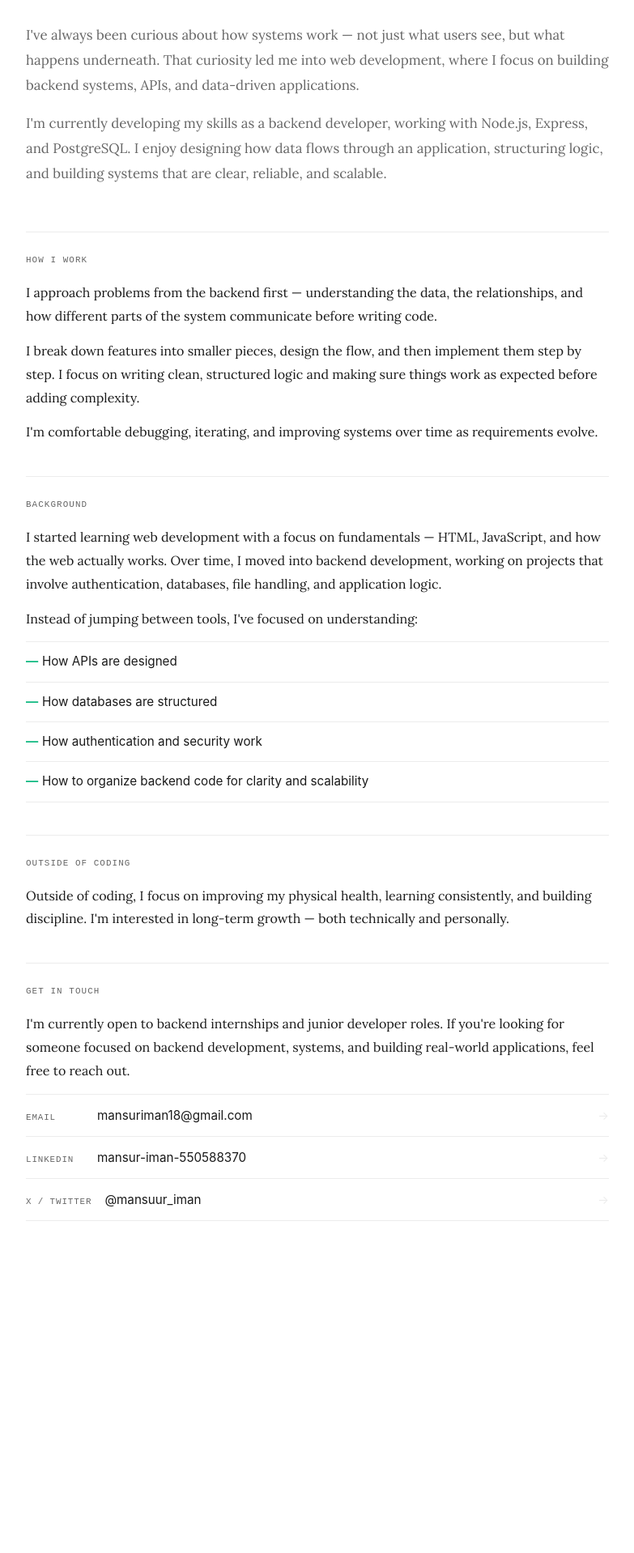
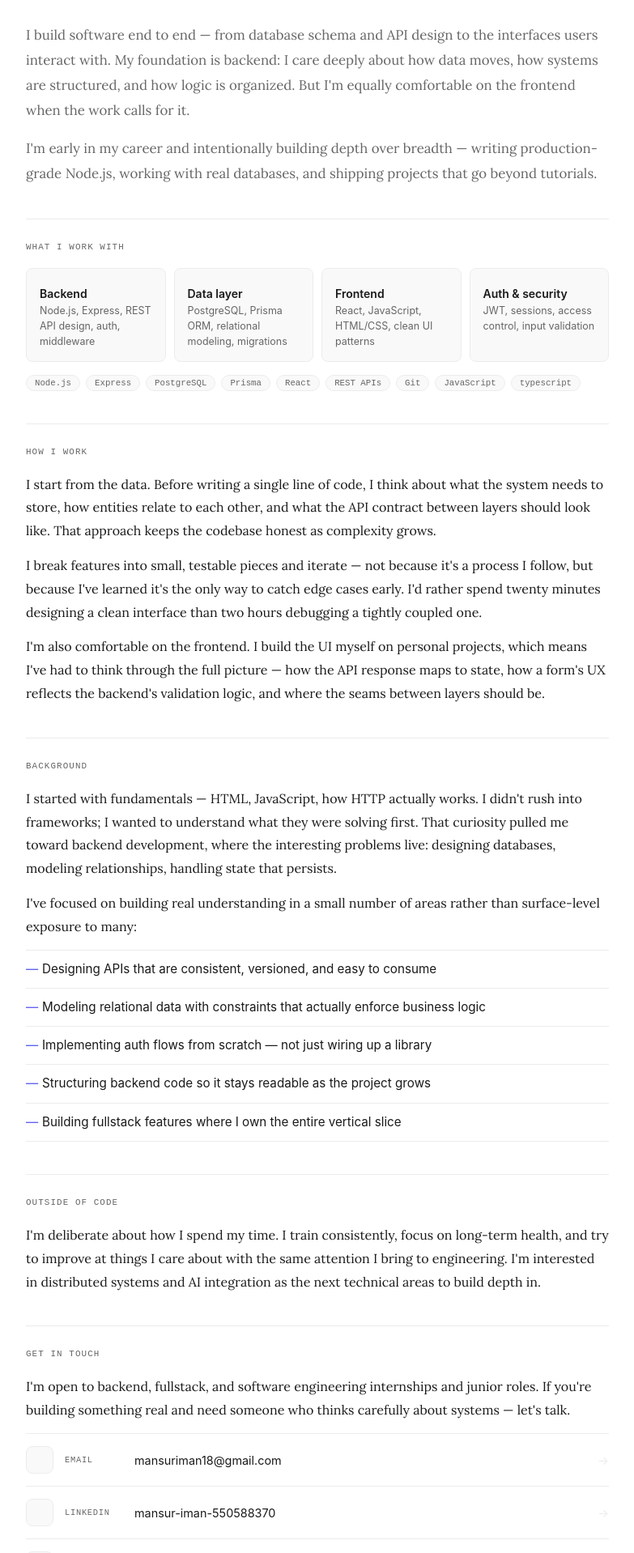
Before and after one commit to mansuur-iman/dev-portfolio, a React (Vite) app: page /about in a window 1280 px wide. Shown: the part 280-2198 px from the top of the page at 81% size, without its empty margins (248-1031 px from the left). Before the commit the page ends 1924 px from the top, so only its background shows below. Built offline with nearby package versions, Linux system fonts and the light colour scheme.

Commit message:
update: updated the about page design to include stack

```diff
--- a/src/index.css
+++ b/src/index.css
@@ -5,17 +5,7 @@
   --text-muted: #666666;
   --border-color: #ececec;
   --nav-bg: rgba(255, 255, 255, 0.8);
-}
-
-@media (prefers-color-scheme: dark) {
-  :root {
-    --bg-color: #000000;
-    --bg-subtle: #111111;
-    --text-main: #eeeeee;
-    --text-muted: #a0a0a0;
-    --border-color: #222222;
-    --nav-bg: rgba(0, 0, 0, 0.8);
-  }
+  --accent: #6366f1;
 }
 
 body {
@@ -37,9 +27,3 @@ img {
   height: auto;
   transition: opacity 0.3s ease;
 }
-
-@media (prefers-color-scheme: dark) {
-  img {
-    opacity: 0.9;
-  }
-}
--- a/src/pages/About.jsx
+++ b/src/pages/About.jsx
@@ -1,105 +1,211 @@
 import styles from "./About.module.css";
 
 export default function About() {
+  const skills = [
+    {
+      icon: "ti-server",
+      title: "Backend",
+      desc: "Node.js, Express, REST API design, auth, middleware",
+    },
+    {
+      icon: "ti-database",
+      title: "Data layer",
+      desc: "PostgreSQL, Prisma ORM, relational modeling, migrations",
+    },
+    {
+      icon: "ti-layout-2",
+      title: "Frontend",
+      desc: "React, JavaScript, HTML/CSS, clean UI patterns",
+    },
+    {
+      icon: "ti-shield-lock",
+      title: "Auth & security",
+      desc: "JWT, sessions, access control, input validation",
+    },
+  ];
+
+  const stack = [
+    "Node.js",
+    "Express",
+    "PostgreSQL",
+    "Prisma",
+    "React",
+    "REST APIs",
+    "Git",
+    "JavaScript",
+    "typescript",
+  ];
+
+  const contacts = [
+    {
+      icon: "ti-mail",
+      label: "Email",
+      value: "mansuriman18@gmail.com",
+      href: "mailto:mansuriman18@gmail.com",
+    },
+    {
+      icon: "ti-brand-linkedin",
+      label: "LinkedIn",
+      value: "mansur-iman-550588370",
+      href: "https://www.linkedin.com/in/mansur-iman-550588370/",
+    },
+    {
+      icon: "ti-brand-x",
+      label: "X / Twitter",
+      value: "@mansuur_iman",
+      href: "https://x.com/mansuur_iman",
+    },
+  ];
+
   return (
     <div className={styles.container}>
       <section className={styles.intro}>
         <p className={styles.eyebrow}>About</p>
         <h1 className={styles.title}>
-          Builder, problem-solver, backend-focused.
+          Fullstack engineer.
+          <br />
+          Backend-first thinker.
         </h1>
         <p className={styles.lead}>
-          I've always been curious about how systems work — not just what users
-          see, but what happens underneath. That curiosity led me into web
-          development, where I focus on building backend systems, APIs, and
-          data-driven applications.
+          I build software end to end — from database schema and API design to
+          the interfaces users interact with. My foundation is backend: I care
+          deeply about how data moves, how systems are structured, and how logic
+          is organized. But I'm equally comfortable on the frontend when the
+          work calls for it.
         </p>
         <p className={styles.lead}>
-          I'm currently developing my skills as a backend developer, working
-          with Node.js, Express, and PostgreSQL. I enjoy designing how data
-          flows through an application, structuring logic, and building systems
-          that are clear, reliable, and scalable.
+          I'm early in my career and intentionally building depth over breadth —
+          writing production-grade Node.js, working with real databases, and
+          shipping projects that go beyond tutorials.
         </p>
       </section>
 
+      <hr className={styles.divider} />
+
+      <section className={styles.section}>
+        <h2 className={styles.sectionLabel}>What I work with</h2>
+        <div className={styles.skillsGrid}>
+          {skills.map((s) => (
+            <div key={s.title} className={styles.skillCard}>
+              <i
+                className={`ti ${s.icon} ${styles.skillIcon}`}
+                aria-hidden="true"
+              />
+              <p className={styles.skillTitle}>{s.title}</p>
+              <p className={styles.skillDesc}>{s.desc}</p>
+            </div>
+          ))}
+        </div>
+        <div className={styles.stackRow}>
+          {stack.map((t) => (
+            <span key={t} className={styles.pill}>
+              {t}
+            </span>
+          ))}
+        </div>
+      </section>
+
+      <hr className={styles.divider} />
+
       <section className={styles.section}>
         <h2 className={styles.sectionLabel}>How I work</h2>
-        <p>
-          I approach problems from the backend first — understanding the data,
-          the relationships, and how different parts of the system communicate
-          before writing code.
+        <p className={styles.body}>
+          I start from the data. Before writing a single line of code, I think
+          about what the system needs to store, how entities relate to each
+          other, and what the API contract between layers should look like. That
+          approach keeps the codebase honest as complexity grows.
         </p>
-        <p>
-          I break down features into smaller pieces, design the flow, and then
-          implement them step by step. I focus on writing clean, structured
-          logic and making sure things work as expected before adding
-          complexity.
+        <p className={styles.body}>
+          I break features into small, testable pieces and iterate — not because
+          it's a process I follow, but because I've learned it's the only way to
+          catch edge cases early. I'd rather spend twenty minutes designing a
+          clean interface than two hours debugging a tightly coupled one.
         </p>
-        <p>
-          I'm comfortable debugging, iterating, and improving systems over time
-          as requirements evolve.
+        <p className={styles.body}>
+          I'm also comfortable on the frontend. I build the UI myself on
+          personal projects, which means I've had to think through the full
+          picture — how the API response maps to state, how a form's UX reflects
+          the backend's validation logic, and where the seams between layers
+          should be.
         </p>
       </section>
 
+      <hr className={styles.divider} />
+
       <section className={styles.section}>
         <h2 className={styles.sectionLabel}>Background</h2>
-        <p>
-          I started learning web development with a focus on fundamentals —
-          HTML, JavaScript, and how the web actually works. Over time, I moved
-          into backend development, working on projects that involve
-          authentication, databases, file handling, and application logic.
+        <p className={styles.body}>
+          I started with fundamentals — HTML, JavaScript, how HTTP actually
+          works. I didn't rush into frameworks; I wanted to understand what they
+          were solving first. That curiosity pulled me toward backend
+          development, where the interesting problems live: designing databases,
+          modeling relationships, handling state that persists.
         </p>
-        <p>Instead of jumping between tools, I've focused on understanding:</p>
+        <p className={styles.body}>
+          I've focused on building real understanding in a small number of areas
+          rather than surface-level exposure to many:
+        </p>
         <ul className={styles.list}>
-          <li>How APIs are designed</li>
-          <li>How databases are structured</li>
-          <li>How authentication and security work</li>
-          <li>How to organize backend code for clarity and scalability</li>
+          <li>
+            Designing APIs that are consistent, versioned, and easy to consume
+          </li>
+          <li>
+            Modeling relational data with constraints that actually enforce
+            business logic
+          </li>
+          <li>
+            Implementing auth flows from scratch — not just wiring up a library
+          </li>
+          <li>
+            Structuring backend code so it stays readable as the project grows
+          </li>
+          <li>
+            Building fullstack features where I own the entire vertical slice
+          </li>
         </ul>
       </section>
 
+      <hr className={styles.divider} />
+
       <section className={styles.section}>
-        <h2 className={styles.sectionLabel}>Outside of coding</h2>
-        <p>
-          Outside of coding, I focus on improving my physical health, learning
-          consistently, and building discipline. I'm interested in long-term
-          growth — both technically and personally.
+        <h2 className={styles.sectionLabel}>Outside of code</h2>
+        <p className={styles.body}>
+          I'm deliberate about how I spend my time. I train consistently, focus
+          on long-term health, and try to improve at things I care about with
+          the same attention I bring to engineering. I'm interested in
+          distributed systems and AI integration as the next technical areas to
+          build depth in.
         </p>
       </section>
 
+      <hr className={styles.divider} />
+
       <section className={styles.section}>
         <h2 className={styles.sectionLabel}>Get in touch</h2>
-        <p>
-          I'm currently open to backend internships and junior developer roles.
-          If you're looking for someone focused on backend development, systems,
-          and building real-world applications, feel free to reach out.
+        <p className={styles.body}>
+          I'm open to backend, fullstack, and software engineering internships
+          and junior roles. If you're building something real and need someone
+          who thinks carefully about systems — let's talk.
         </p>
-        <div className={styles.contactLinks}>
-          <a href="mailto:mansuriman18@gmail.com" className={styles.contactRow}>
-            <span className={styles.contactLabel}>Email</span>
-            <span className={styles.contactValue}>mansuriman18@gmail.com</span>
-            <span className={styles.contactArrow}>→</span>
-          </a>
-          <a
-            href="https://www.linkedin.com/in/mansur-iman-550588370/"
-            target="_blank"
-            rel="noopener noreferrer"
-            className={styles.contactRow}
-          >
-            <span className={styles.contactLabel}>LinkedIn</span>
-            <span className={styles.contactValue}>mansur-iman-550588370</span>
-            <span className={styles.contactArrow}>→</span>
-          </a>
-          <a
-            href="https://x.com/mansuur_iman"
-            target="_blank"
-            rel="noopener noreferrer"
-            className={styles.contactRow}
-          >
-            <span className={styles.contactLabel}>X / Twitter</span>
-            <span className={styles.contactValue}>@mansuur_iman</span>
-            <span className={styles.contactArrow}>→</span>
-          </a>
+        <div className={styles.contactList}>
+          {contacts.map((c) => (
+            <a
+              key={c.label}
+              href={c.href}
+              className={styles.contactRow}
+              target={c.href.startsWith("http") ? "_blank" : undefined}
+              rel={
+                c.href.startsWith("http") ? "noopener noreferrer" : undefined
+              }
+            >
+              <div className={styles.contactIcon}>
+                <i className={`ti ${c.icon}`} aria-hidden="true" />
+              </div>
+              <span className={styles.contactLabel}>{c.label}</span>
+              <span className={styles.contactValue}>{c.value}</span>
+              <span className={styles.contactArrow}>→</span>
+            </a>
+          ))}
         </div>
       </section>
     </div>
--- a/src/pages/About.module.css
+++ b/src/pages/About.module.css
@@ -5,8 +5,9 @@
   color: var(--text-main);
 }
 
+/* ── INTRO ── */
 .intro {
-  margin-bottom: 56px;
+  margin-bottom: 40px;
 }
 
 .eyebrow {
@@ -15,7 +16,7 @@
   font-weight: 500;
   text-transform: uppercase;
   letter-spacing: 0.1em;
-  color: #10b981;
+  color: var(--accent);
   margin: 0 0 14px;
 }
 
@@ -37,10 +38,16 @@
   margin: 0 0 16px;
 }
 
+/* ── DIVIDER ── */
+.divider {
+  border: none;
+  border-top: 1px solid var(--border-color);
+  margin: 40px 0 28px;
+}
+
+/* ── SECTIONS ── */
 .section {
-  padding-top: 28px;
   margin-bottom: 40px;
-  border-top: 1px solid var(--border-color);
 }
 
 .sectionLabel {
@@ -53,7 +60,7 @@
   margin: 0 0 20px;
 }
 
-.section p {
+.body {
   font-family: "Lora", Georgia, serif;
   font-size: 1rem;
   line-height: 1.8;
@@ -61,6 +68,61 @@
   margin: 0 0 14px;
 }
 
+/* ── SKILLS GRID ── */
+.skillsGrid {
+  display: grid;
+  grid-template-columns: repeat(auto-fit, minmax(155px, 1fr));
+  gap: 10px;
+  margin-bottom: 16px;
+}
+
+.skillCard {
+  background: var(--bg-subtle);
+  border: 1px solid var(--border-color);
+  border-radius: 8px;
+  padding: 14px 16px;
+}
+
+.skillIcon {
+  font-size: 18px;
+  color: var(--text-muted);
+  display: block;
+  margin-bottom: 8px;
+}
+
+.skillTitle {
+  font-size: 0.875rem;
+  font-weight: 600;
+  color: var(--text-main);
+  margin: 0 0 4px;
+}
+
+.skillDesc {
+  font-size: 0.78rem;
+  color: var(--text-muted);
+  line-height: 1.5;
+  margin: 0;
+}
+
+/* ── STACK PILLS ── */
+.stackRow {
+  display: flex;
+  flex-wrap: wrap;
+  gap: 7px;
+}
+
+.pill {
+  font-family: var(--font-mono, monospace);
+  font-size: 0.67rem;
+  font-weight: 500;
+  padding: 3px 10px;
+  border-radius: 99px;
+  background: var(--bg-subtle);
+  border: 1px solid var(--border-color);
+  color: var(--text-muted);
+}
+
+/* ── LIST ── */
 .list {
   list-style: none;
   padding: 0;
@@ -69,7 +131,7 @@
 
 .list li {
   position: relative;
-  padding: 12px 0 12px 20px;
+  padding: 11px 0 11px 20px;
   border-bottom: 1px solid var(--border-color);
   font-size: 0.95rem;
   line-height: 1.6;
@@ -84,21 +146,21 @@
   content: "—";
   position: absolute;
   left: 0;
-  color: #10b981;
-  font-weight: 700;
+  color: var(--accent);
+  font-weight: 500;
 }
 
-.contactLinks {
+/* ── CONTACT ── */
+.contactList {
   display: flex;
   flex-direction: column;
-  margin-top: 8px;
 }
 
 .contactRow {
   display: flex;
-  align-items: baseline;
-  gap: 16px;
-  padding: 16px 0;
+  align-items: center;
+  gap: 14px;
+  padding: 15px 0;
   border-bottom: 1px solid var(--border-color);
   text-decoration: none;
   color: inherit;
@@ -108,18 +170,35 @@
   border-top: 1px solid var(--border-color);
 }
 
+.contactIcon {
+  width: 32px;
+  height: 32px;
+  border-radius: 8px;
+  background: var(--bg-subtle);
+  border: 1px solid var(--border-color);
+  display: flex;
+  align-items: center;
+  justify-content: center;
+  flex-shrink: 0;
+}
+
+.contactIcon i {
+  font-size: 15px;
+  color: var(--text-muted);
+}
+
 .contactLabel {
   font-family: var(--font-mono, monospace);
-  font-size: 0.68rem;
+  font-size: 0.65rem;
   text-transform: uppercase;
-  letter-spacing: 0.08em;
+  letter-spacing: 0.07em;
   color: var(--text-muted);
+  min-width: 72px;
   flex-shrink: 0;
-  min-width: 72px;
 }
 
 .contactValue {
-  font-size: 0.95rem;
+  font-size: 0.9rem;
   color: var(--text-main);
   flex: 1;
   transition: color 0.15s ease;
@@ -135,16 +214,21 @@
 }
 
 .contactRow:hover .contactValue {
-  color: #10b981;
+  color: var(--accent);
 }
 
 .contactRow:hover .contactArrow {
-  color: #10b981;
+  color: var(--accent);
   transform: translateX(3px);
 }
 
+/* ── MOBILE ── */
 @media (max-width: 640px) {
   .container {
     padding: 24px 20px 60px;
   }
+
+  .skillsGrid {
+    grid-template-columns: repeat(2, 1fr);
+  }
 }
```
Also changed, not shown: src/pages/Home.module.css (+10 -10 lines).
